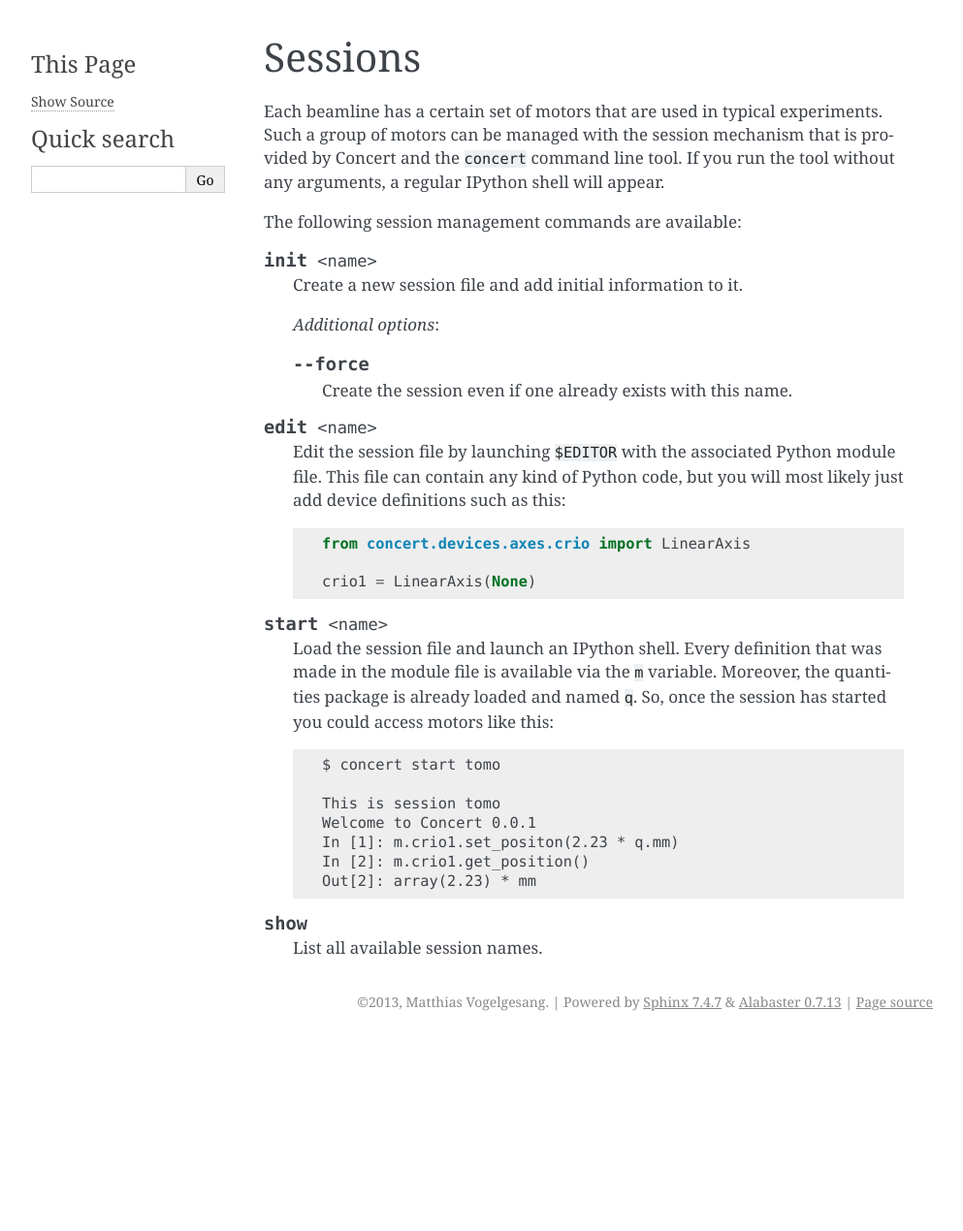
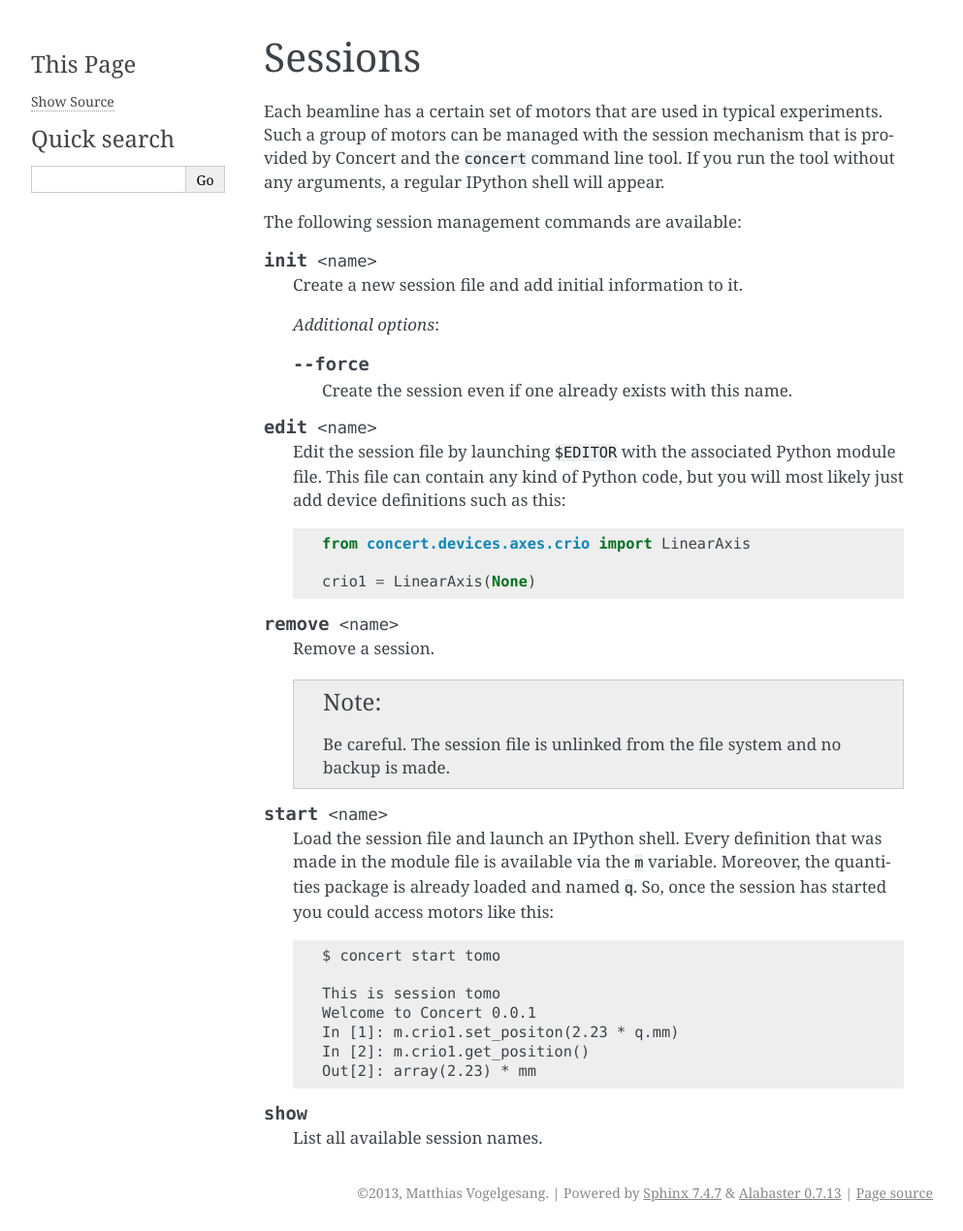
Before and after one commit to ufo-kit/concert, a Sphinx documentation site: the page built from docs/usage/sessions.rst, in a window 1280 px wide. Shown: the whole page at 97% size, without its empty margins (148-1141 px from the left). Built offline with Sphinx 7.4.7, drawn with Linux system fonts in a browser that asks for light colours; before the commit the page ends 1073 px from its top, so only the background shows below that.

Commit message:
Add a remove command to concert

```diff
--- a/docs/usage/sessions.rst
+++ b/docs/usage/sessions.rst
@@ -29,6 +29,15 @@ The following session management commands are available:
 
         crio1 = LinearAxis(None)
 
+.. cmdoption:: remove <name>
+
+    Remove a session.
+
+    .. note::
+
+        Be careful. The session file is unlinked from the file system and no
+        backup is made.
+
 .. cmdoption:: start <name>
 
     Load the session file and launch an IPython shell. Every definition that was
```
Also changed, not shown: 2 other files.
